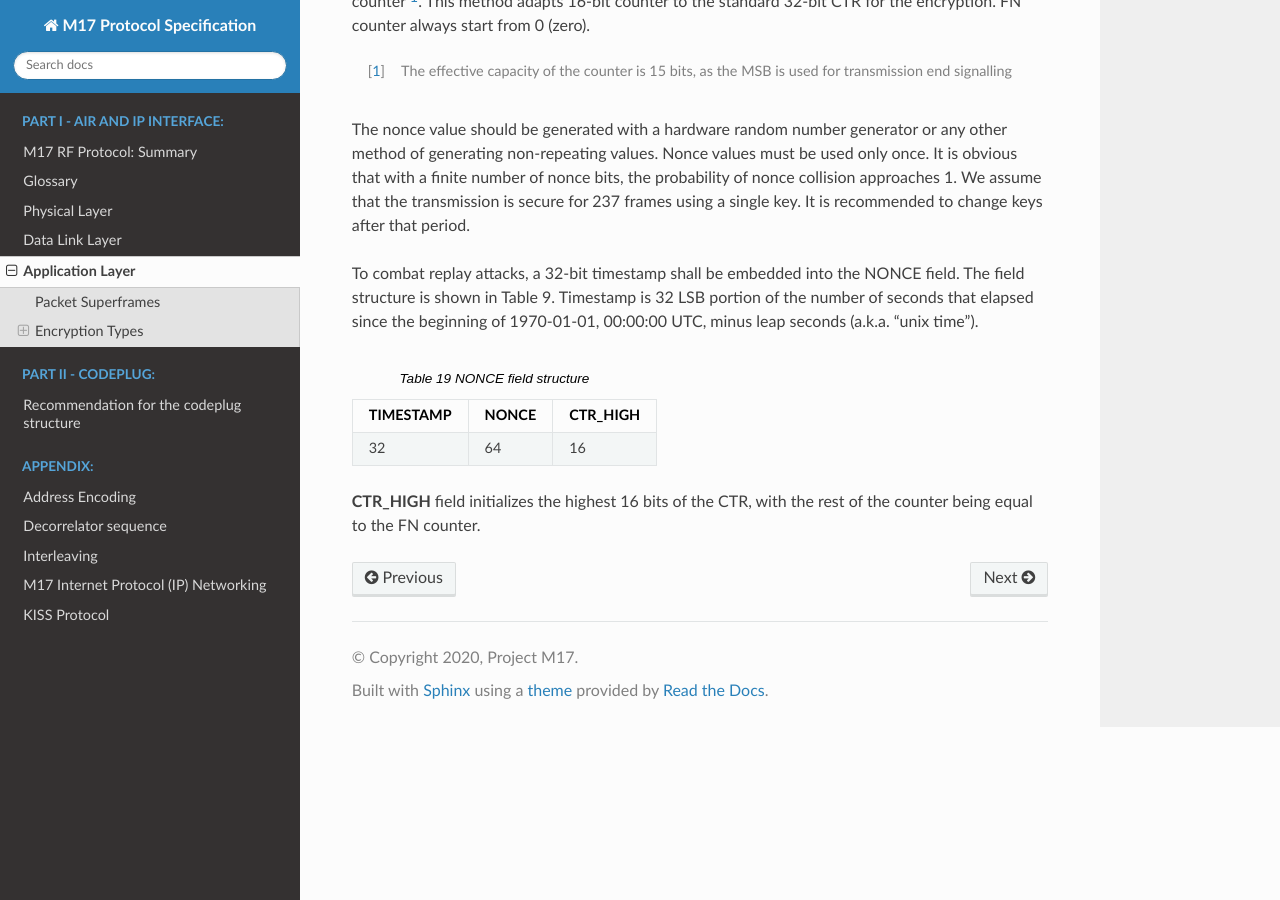
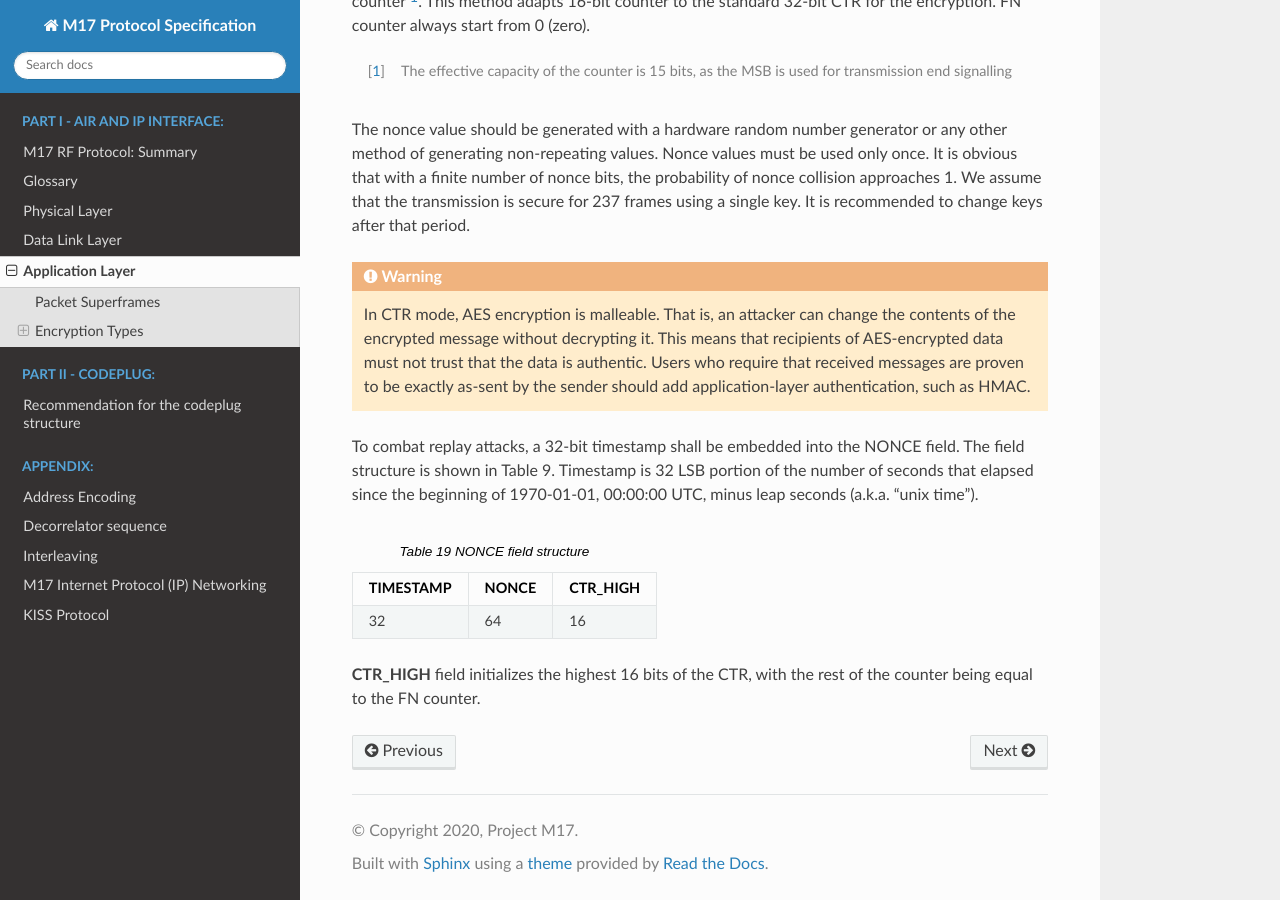
Before and after one commit to M17-Project/M17_spec, a Sphinx documentation site: the page built from docs/application_layer.rst, in a window 1280 px wide and 900 px high, scrolled down 2215 px. Built offline with Sphinx 7.4.7 and the Read the Docs theme 2.0.0, drawn with Linux system fonts in a browser that asks for light colours.

Commit message:
Add warning about AES-CTR malleability

```diff
--- a/docs/application_layer.rst
+++ b/docs/application_layer.rst
@@ -130,6 +130,13 @@ approaches 1. We assume that the transmission is secure for 237 frames
 using a single key. It is recommended to change keys after that
 period.
 
+.. warning::
+    In CTR mode, AES encryption is malleable. That is, an attacker can change
+    the contents of the encrypted message without decrypting it. This means that
+    recipients of AES-encrypted data must not trust that the data is authentic.
+    Users who require that received messages are proven to be exactly as-sent by
+    the sender should add application-layer authentication, such as HMAC.
+
 To combat replay attacks, a 32-bit timestamp shall be embedded into
 the NONCE field. The field structure is shown in Table 9. Timestamp is 32 LSB portion of
 the number of seconds that elapsed since the beginning of 1970-01-01,
```
